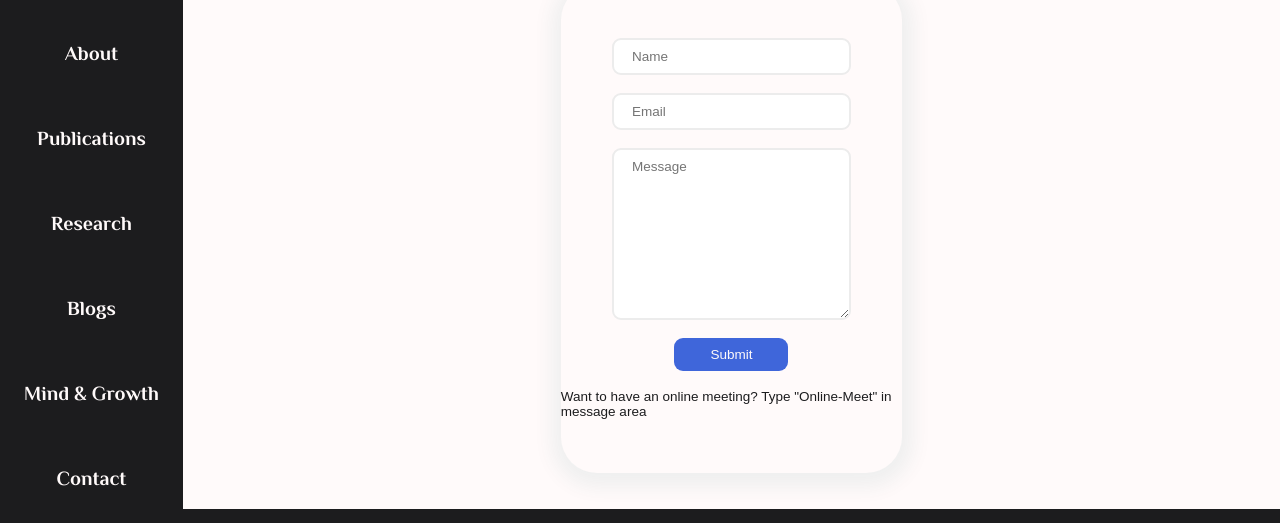
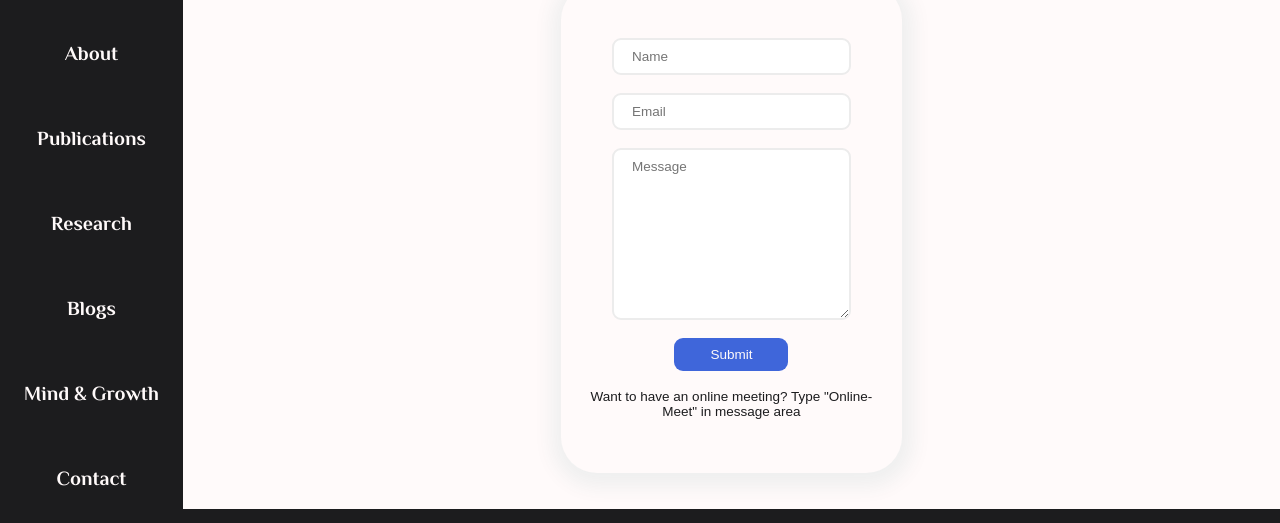
Before and after one commit to chandrababu-gowda/molamma_portfolio, a plain HTML site: page html/contact.html in a window 1280 px wide. Shown: the part 205-728 px from the top of the page. Drawn offline with Linux system fonts and the light colour scheme; files whose address does not match are found by name; a web font is replaced by a local one.

Commit message:
Fix the <p></p> in contact

```diff
--- a/css/contact.css
+++ b/css/contact.css
@@ -55,6 +55,9 @@ textarea {
 
 .contact-box form p {
   font-size: 0.75rem;
+  /* border: var(--br1); */
+  margin: 0 1.5rem;
+  text-align: center;
 }
 
 @media (max-width: 600px) {
```
